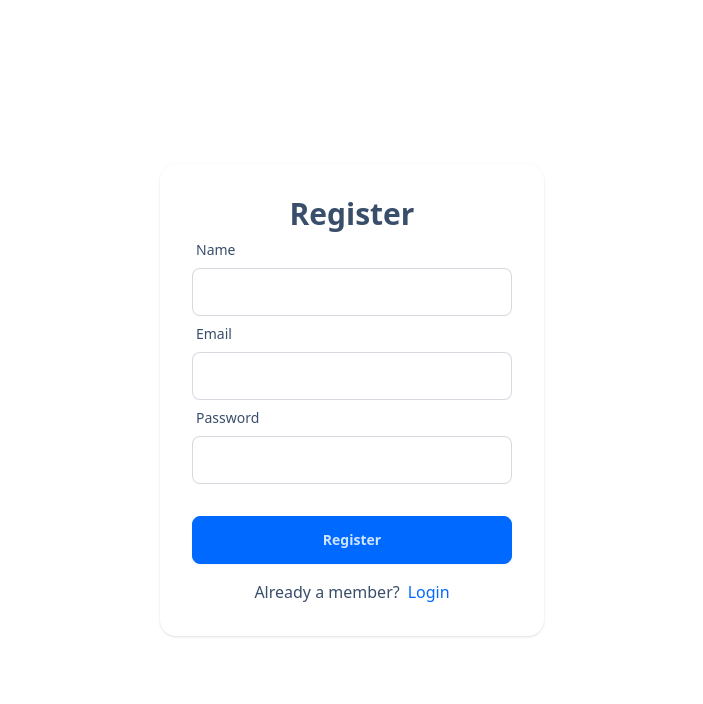
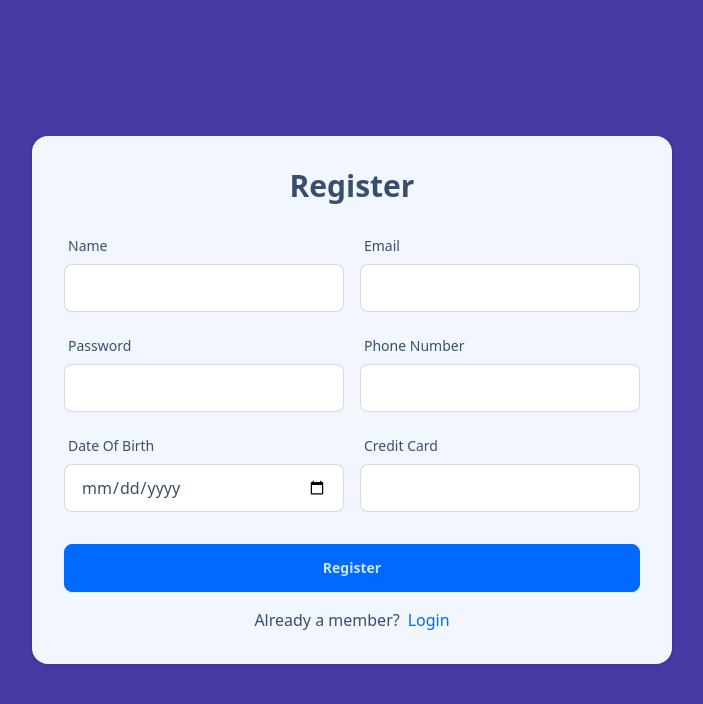
Before and after one commit to Mubeen213/Dhahran, a React (Vite) app in the folder client/: page /register in a window 1280 px wide. Shown: the top 704 px of the page, without its empty margins (288-991 px from the left). Built offline with nearby package versions, Linux system fonts and the light colour scheme.

Commit message:
Added inputs in register functionality client

```diff
--- a/client/src/components/FormInput.jsx
+++ b/client/src/components/FormInput.jsx
@@ -12,6 +12,7 @@ export const FormInput = ({label, name, type, defaultValue, size}) => {
             type={type}
             name={name}
             className= {`input input-bordered ${size}`}
+            required
             />
         </div>
     )
--- a/client/src/pages/Login.jsx
+++ b/client/src/pages/Login.jsx
@@ -25,7 +25,7 @@ export const loginAction = async ({request}) => {
 const Login = () => {
 
     return (
-        <section className='grid h-screen place-items-center'>
+        <section className='grid h-screen place-items-center bg-secondary'>
             <Form
                 method='POST'
                 className='card w-96 shadow p-8 bg-base-100'>
--- a/client/src/pages/Register.jsx
+++ b/client/src/pages/Register.jsx
@@ -8,7 +8,7 @@ export const registerAction = async ({request}) => {
     try {
         const formData = await request.formData();
         const inputs = Object.fromEntries(formData);
-        const {data: {user} } = await customFetch.post('/api/v1/auth/register', inputs)
+        const {data: {user}} = await customFetch.post('/api/v1/auth/register', inputs)
         localStorage.setItem('user', JSON.stringify(user));
         toast.success('Account created')
         return redirect('/')
@@ -21,10 +21,12 @@ export const registerAction = async ({request}) => {
 
 const Register = () => {
     return (
-        <section className='h-screen grid place-items-center'>
+        <section className='grid h-full sm:h-screen place-items-center py-10 bg-secondary'>
             <Form method='POST'
-                  className='card bg-base-100  w-96 p-8 shadow'>
-                <h1 className='text-center text-3xl font-bold'>Register</h1>
+                  className='card p-8 shadow bg-base-200 w-96 sm:w-2/4'>
+                <h1 className='text-center block text-3xl font-bold'>Register</h1>
+                <div className='mt-6 grid sm:grid-cols-1 md:grid-cols-2
+                    gap-4'>
                     <FormInput
                         type='text'
                         label='name'
@@ -40,9 +42,24 @@ const Register = () => {
                         label='password'
                         name='password'
                     />
-                <div className='mt-8'>
+                    <FormInput
+                        type='tel'
+                        label='Phone number'
+                        name='password'
+                    />
+                    <FormInput
+                        type='date'
+                        label='Date of birth'
+                        name='password'
+                    />
+                    <FormInput
+                        type='text'
+                        label='Credit card'
+                        name='password'
+                    />
+                </div>
+                <div className='mt-8 flex flex-col items-center justify-center'>
                     <SubmitBtn text='Register'/>
-                </div>
                     <p className='text-center mt-4'>
                         Already a member?
                         <Link
@@ -52,6 +69,7 @@ const Register = () => {
                             login
                         </Link>
                     </p>
+                </div>
             </Form>
         </section>
     )
```
Lines whose indentation alone changed are shown as unchanged.
